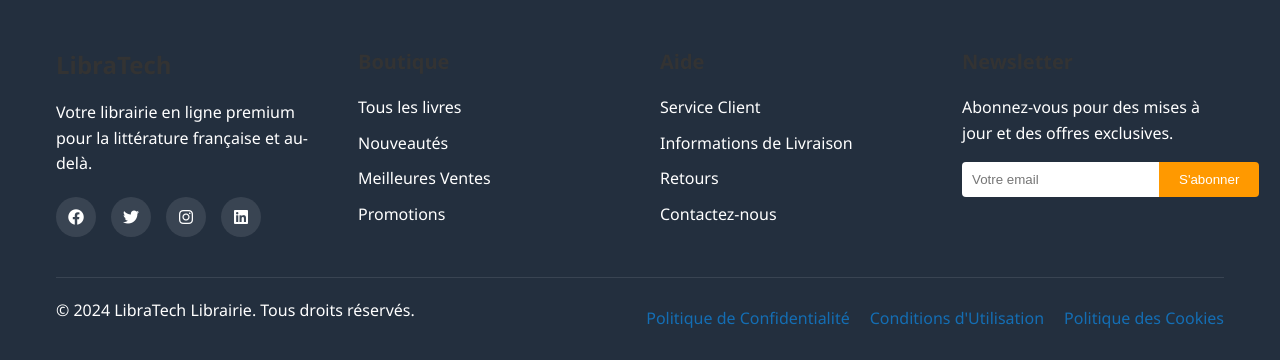
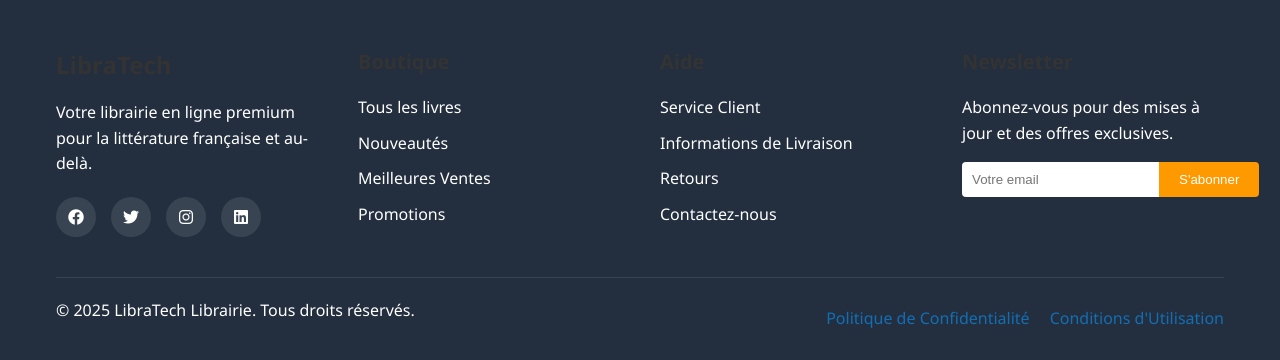
Before and after one commit to redasbar/CYBFS-OD-12, a Flask app: page /books in a window 1280 px wide. Shown: the part 440-800 px from the top of the page. Run offline with Flask 3, Linux system fonts and the light colour scheme; data that the repository does not hold is empty.

Commit message:
footer update

```diff
--- a/webapp/templates/base.html
+++ b/webapp/templates/base.html
@@ -135,11 +135,10 @@
             </div>
 
             <div class="footer-bottom">
-                <p>&copy; 2024 LibraTech Librairie. Tous droits réservés.</p>
+                <p>&copy; 2025 LibraTech Librairie. Tous droits réservés.</p>
                 <div class="footer-links">
                     <a href="#">Politique de Confidentialité</a>
                     <a href="#">Conditions d'Utilisation</a>
-                    <a href="#">Politique des Cookies</a>
                 </div>
             </div>
         </div>
```
